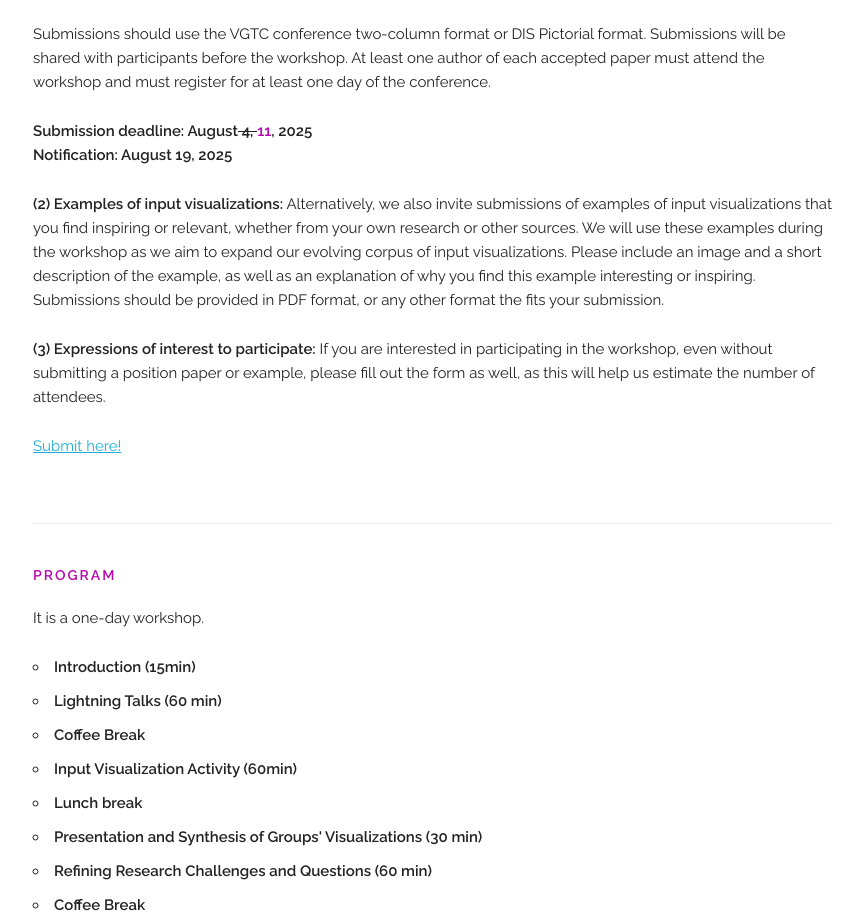
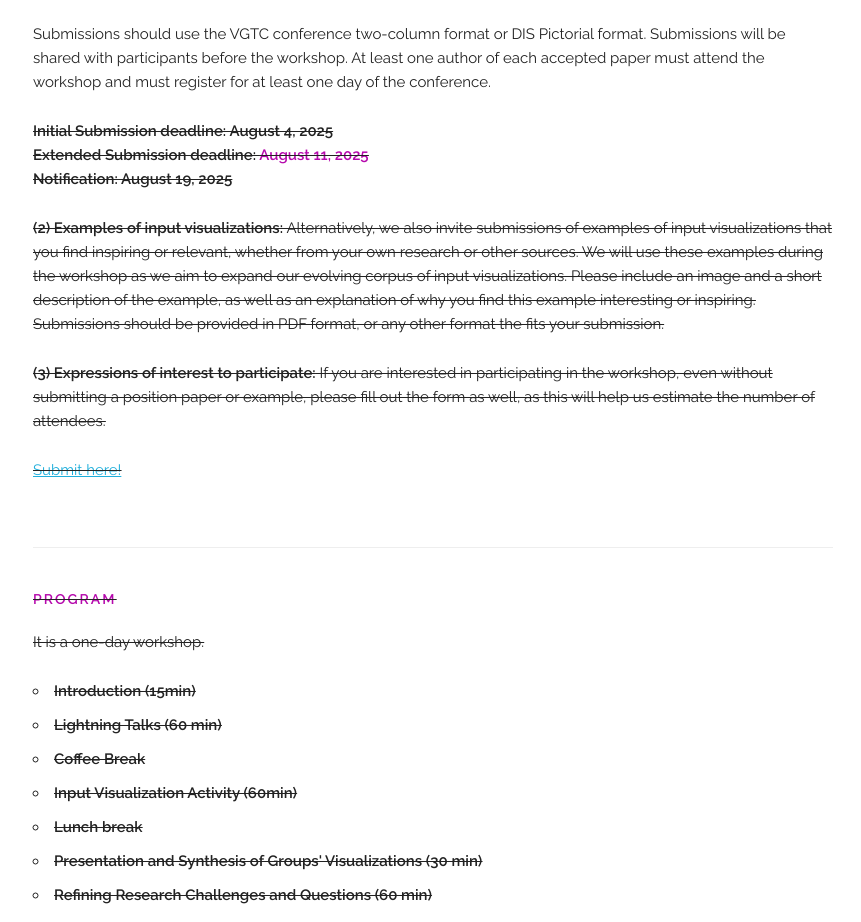
Before and after one commit to InputVisualization/Inputvisualization.github.io, a plain HTML site: page vis2025/index.html in a window 1280 px wide. Shown: the part 1207-2129 px from the top of the page, without its empty margins (207-1068 px from the left). Drawn offline with nearby package versions, Linux system fonts and the light colour scheme.

Commit message:
Update index.html

```diff
--- a/vis2025/index.html
+++ b/vis2025/index.html
@@ -93,7 +93,8 @@ Input visualization --- ``<i>visual representations that are designed to collect
       Submissions should use the VGTC conference two-column format or DIS Pictorial format. Submissions will be shared with participants before the workshop. At least one author of each accepted paper must attend the workshop and must register for at least one day of the conference.
       </p>
 <p>
-  <b>Submission deadline: August<strike> 4, </strike> <span style="color:#b509ac">11</span>, 2025</b><br/>
+  <b><strike>Initial Submission deadline: August 4, 2025<strike></b><br/>
+  <b>Extended Submission deadline: <span style="color:#b509ac">August 11, 2025</span></b><br/>
   <b>Notification: August 19, 2025</b>
 </p>
 
```
